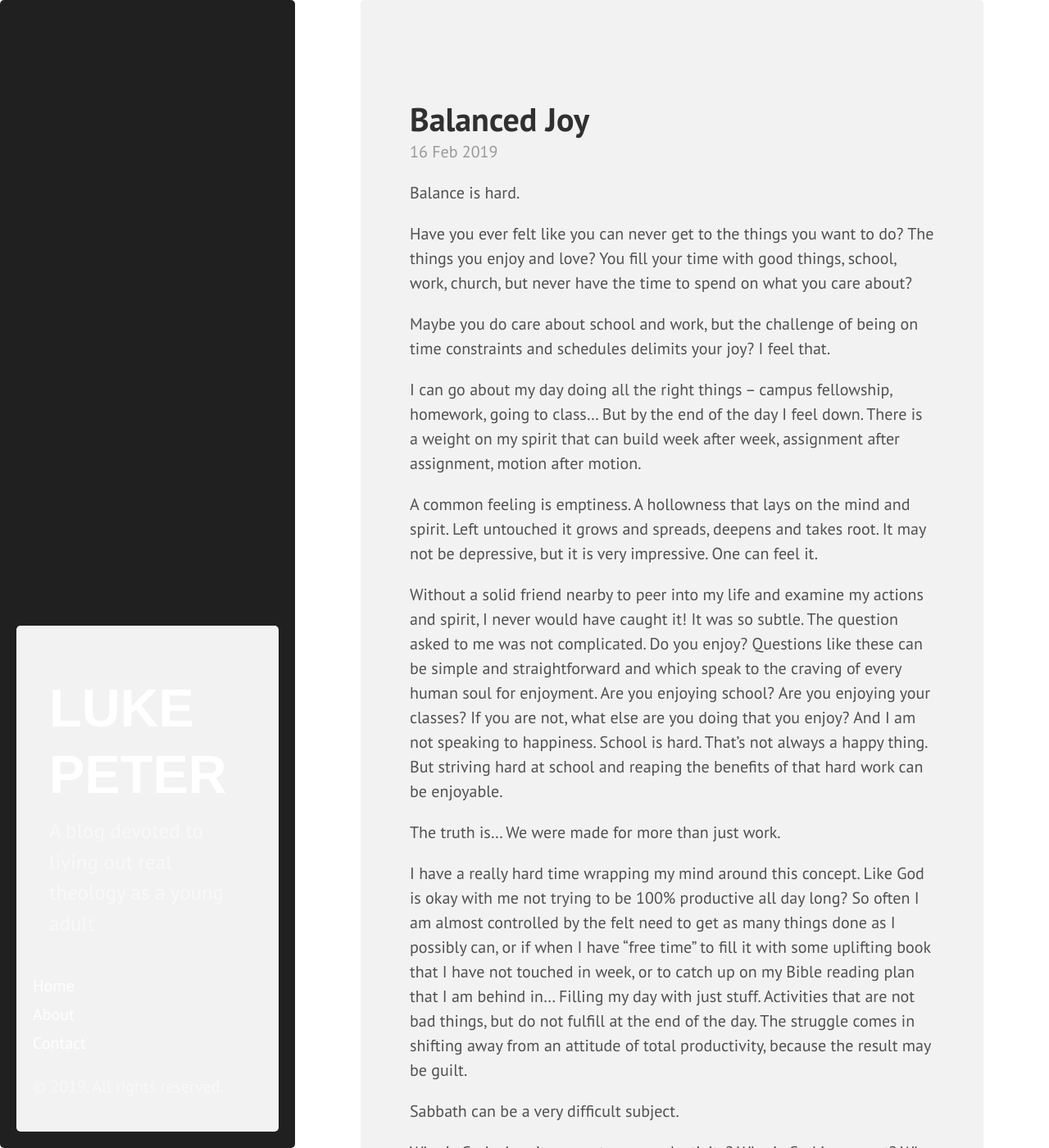
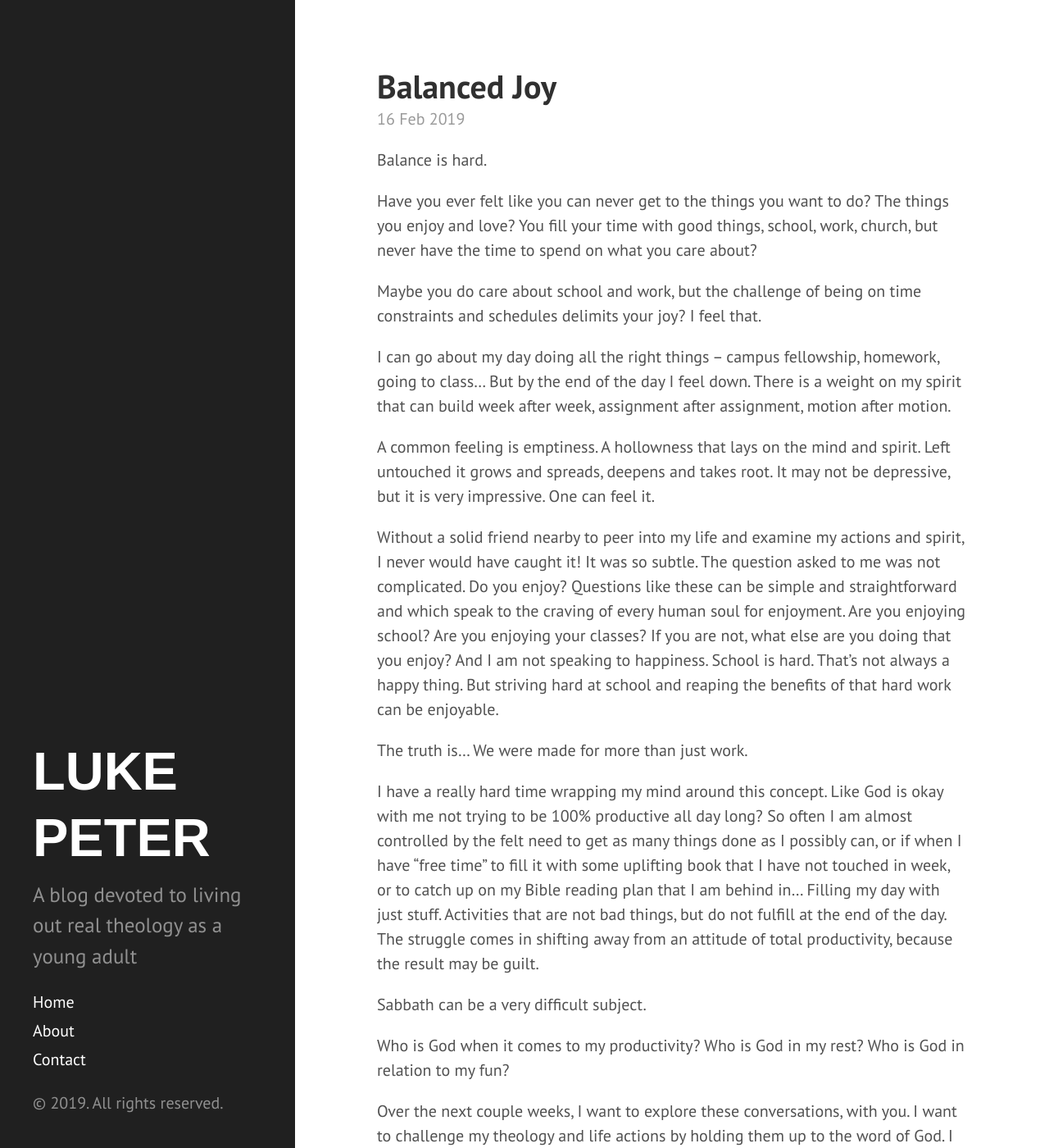
Before and after one commit to lpg0/lukepeter, a Jekyll site: the page built from docs/index.html, in a window 1280 px wide and 1400 px high. Shown: the whole window at 82% size. Built offline with Jekyll 4.4.1, drawn with Linux system fonts in a browser that asks for light colours; some web fonts are replaced; the list of posts is cut into pages by our own code.

Commit message:
Update hyde.css

```diff
--- a/docs/public/css/hyde.css
+++ b/docs/public/css/hyde.css
@@ -69,7 +69,7 @@ input[type=submit]:hover {
   background-color: #45a049;
 }
 
-div {
+contactdiv {
   border-radius: 5px;
   background-color: #f2f2f2;
   padding: 20px;
```
